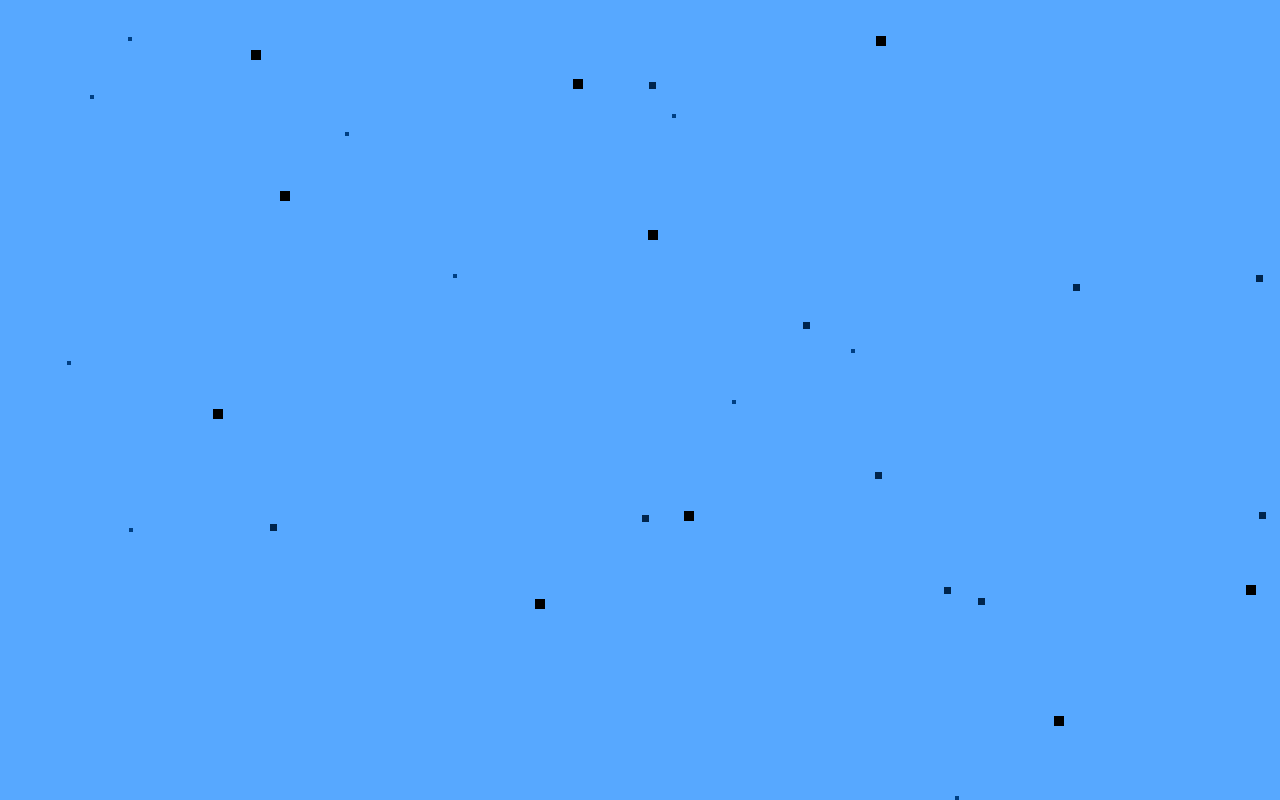
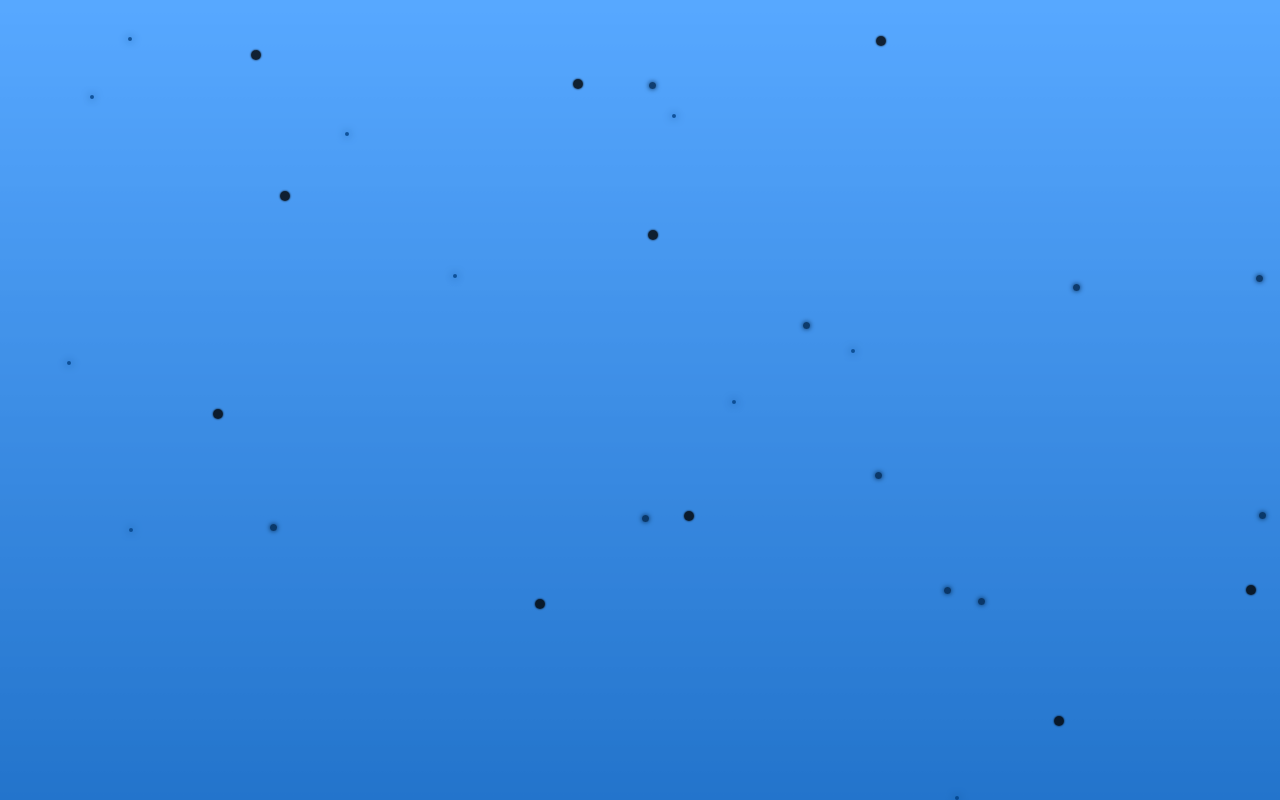
Before and after one commit to GaelleG/fishes, a plain HTML site: page index.html in a window 1280 px wide. Drawn offline with Linux system fonts and the light colour scheme.

Commit message:
Fading disks

```diff
--- a/index.html
+++ b/index.html
@@ -3,6 +3,9 @@
 <head>
   <title></title>
   <style type="text/css">
+    body {
+      background-image: linear-gradient(to top, rgba(0,0,0,.6), transparent);
+    }
     .depth {
       position: absolute;
       top: 0;
@@ -24,21 +27,23 @@
     .fish {
       display: block;
       position: absolute;
-      width: 5vw;
-      height: 5vw;
-      background-color: #000;
+      background-color: rgba(0,0,0,.8);
+      border-radius: 50%;
     }
     .depth .fish {
       width: 4px;
       height: 4px;
+      box-shadow: 0 0 8px #000;
     }
     .depth +.depth .fish {
       width: 7px;
       height: 7px;
+      box-shadow: 0 0 5px #000;
     }
     .depth + .depth + .depth .fish {
       width: 10px;
       height: 10px;
+      box-shadow: 0 0 2px #000;
     }
   </style>
 </head>
```
